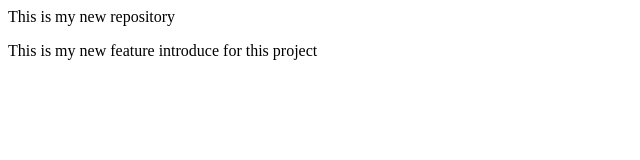
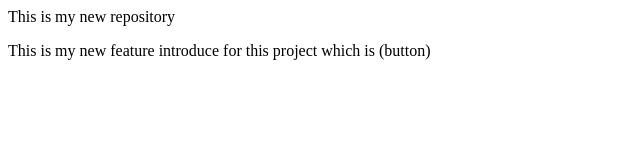
Before and after one commit to Pritesh-Gaykar/localRepo, a plain HTML site: page index.html in a window 1280 px wide. Shown: the whole page, without its empty margins (0-640 px from the left). Drawn offline with Linux system fonts and the light colour scheme.

```diff
--- a/index.html
+++ b/index.html
@@ -1,2 +1,2 @@
 <p>This is my new repository</p>
-<p>This is my new feature introduce for this project</p>
+<p>This is my new feature introduce for this project which is (button)</p>
```
